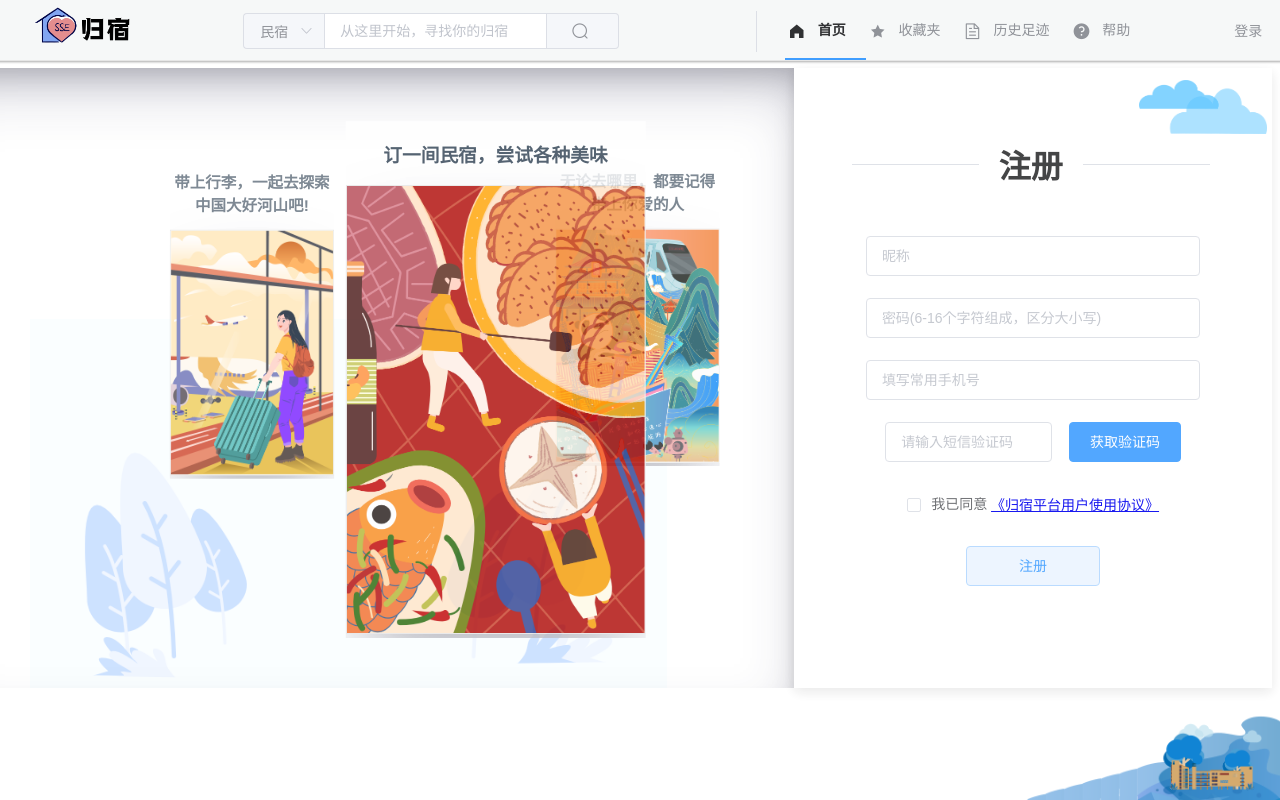
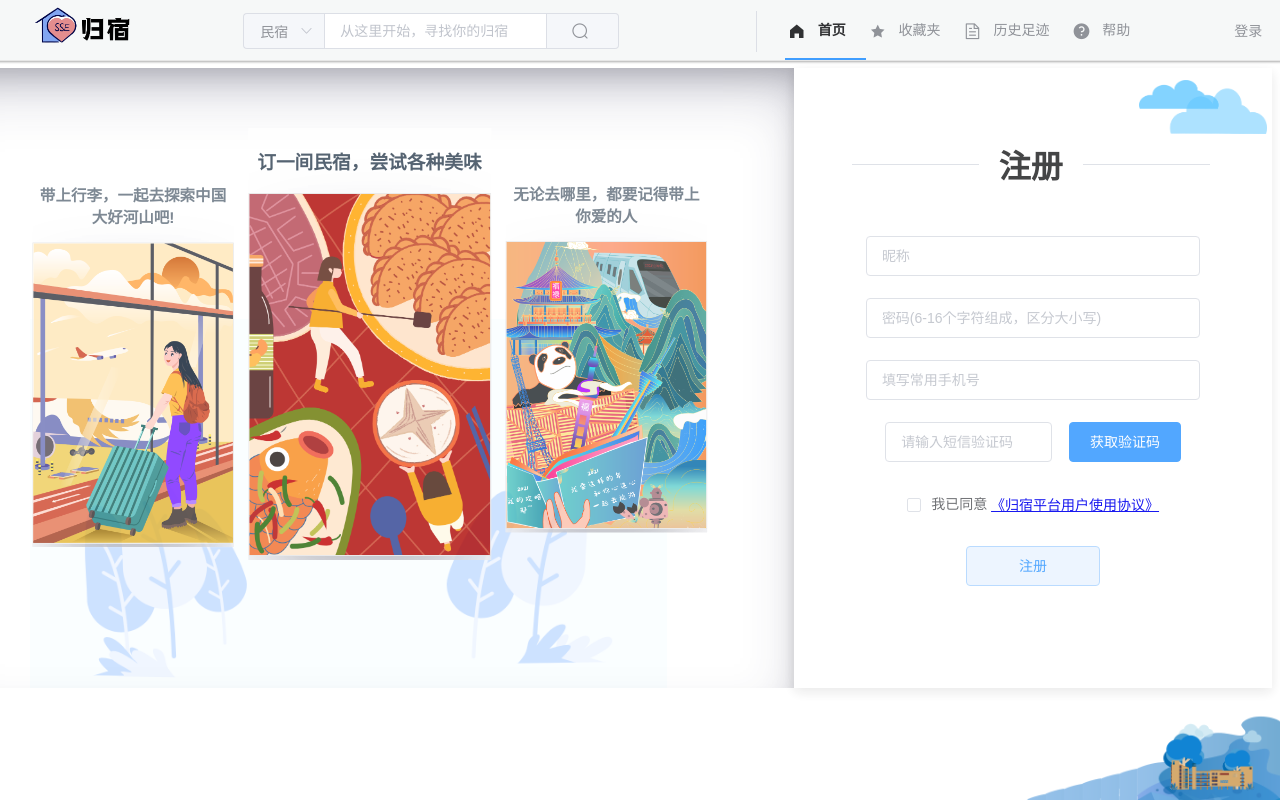
Before and after one commit to TongJi-DataBase-Design/GoHome-FrontEnd, a Vue app: page /#/register in a window 1280 px wide. Built offline with nearby package versions, Linux system fonts and the light colour scheme.

Commit message:
修复了走马灯问题

```diff
--- a/src/components/homeHighGroup.vue
+++ b/src/components/homeHighGroup.vue
@@ -13,7 +13,7 @@
     <div v-show="this.stayList.length" class="container">
         <el-col style="margin-left:10%">
 
-              <el-carousel class="carousel"  :interval="4000" type="card" height="330px"
+              <el-carousel class="carousel"  :interval="400000" type="card" height="330px"
                           style="height: auto;margin-top: 5%;opacity: 0.8;"
                           indicator-position="none"
                           arrow="never"
@@ -70,7 +70,7 @@ export default {
 };
 </script>
 
-<style>
+<style scoped>
 
 
 
@@ -105,6 +105,6 @@ export default {
 } */
 
 .el-carousel__item--card.is-active{
-  width:300px !important;
+  width:400px !important;
 }
 </style>
--- a/src/utils/request.js
+++ b/src/utils/request.js
@@ -11,7 +11,7 @@ axios.defaults.withCredentials = true
 // create an axios instance
 const service = axios.create({
   //baseURL: process.env.VUE_APP_BASE_API, // url = base url + request url
-  baseURL:'http://api.guisu.fun:6001/api/',
+  baseURL:'https://api.guisu.fun:6001/api/',
   // baseURL:'https://192.168.43.153:6001/api/',
   // withCredentials: true, // send cookies when cross-domain requests
   timeout: 5000, // request timeout
```
